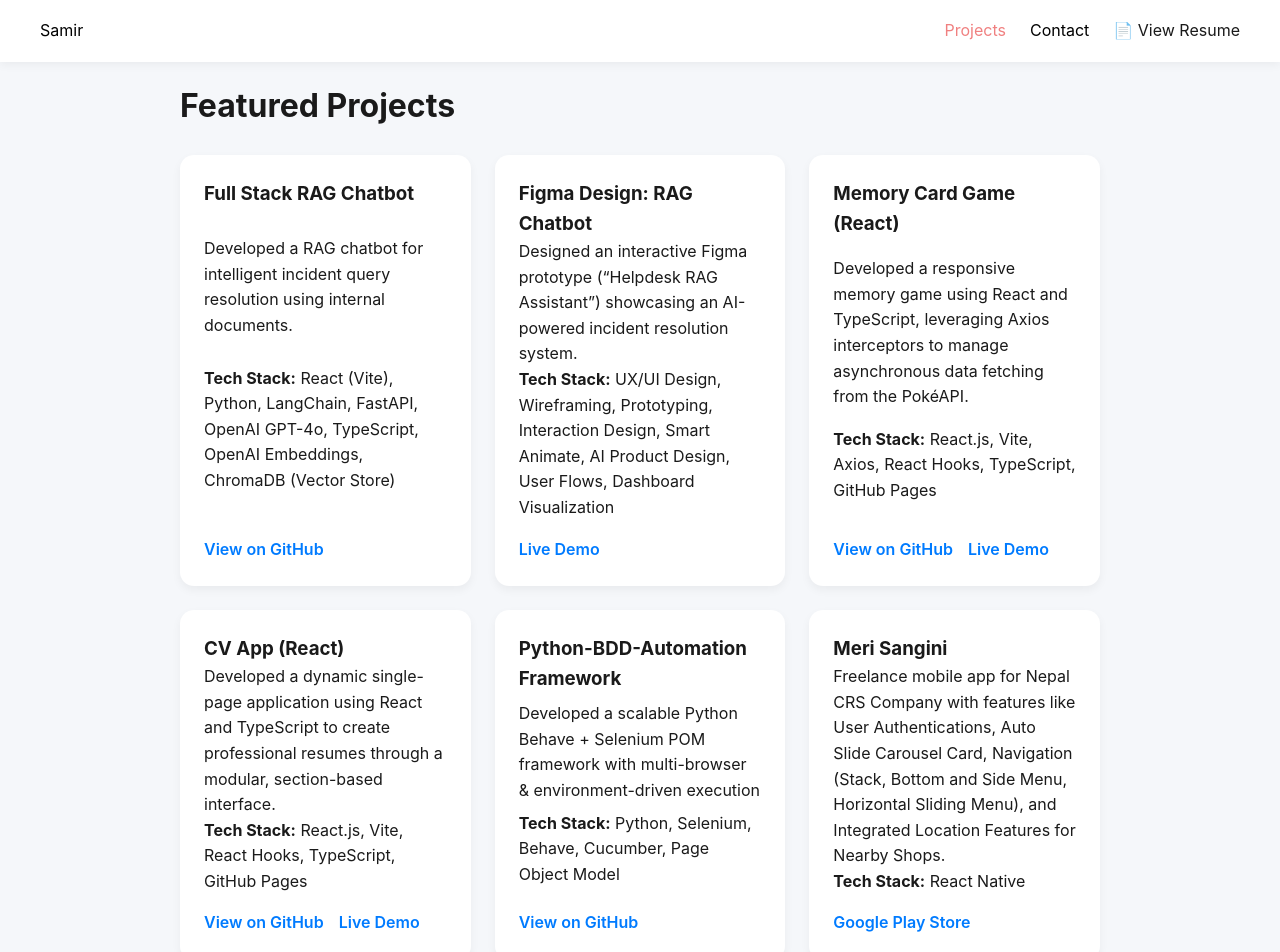
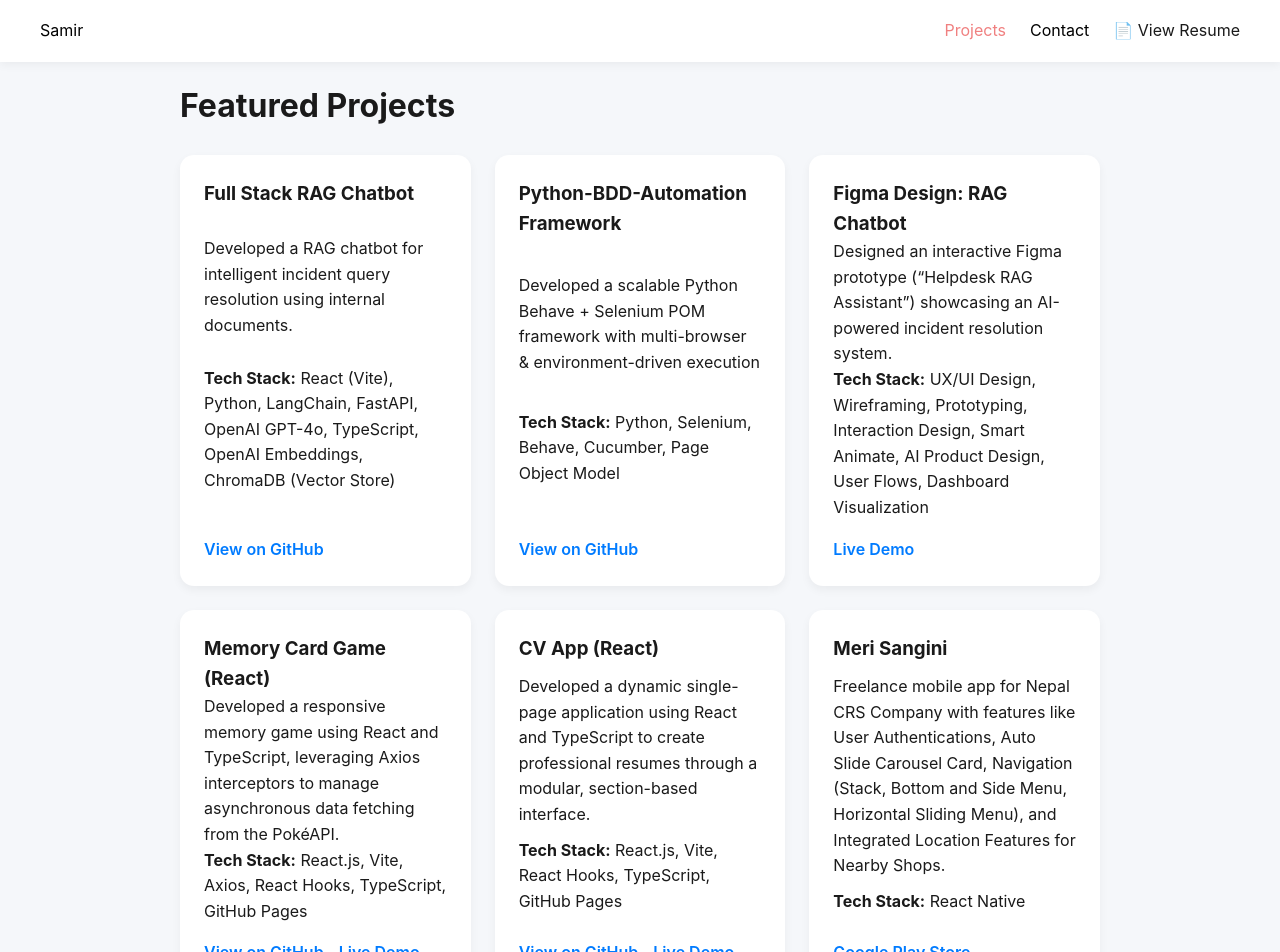
Before and after one commit to samirbhusal/personal-website, a React (Vite) app: page /projects in a window 1280 px wide. Shown: the top 952 px of the page. Built offline with nearby package versions, Linux system fonts and the light colour scheme.

Commit message:
fix: updated project data and resume

```diff
--- a/src/components/Projects.jsx
+++ b/src/components/Projects.jsx
@@ -25,7 +25,7 @@ export default function Projects() {
                   {proj.linkName ? proj.linkName : "View on GitHub"}
                 </a>
               )}
-                {proj.demo && (
+              {proj?.demo && (
                 <a
                   href={proj.demo}
                   target="_blank"
--- a/src/data/projectData.js
+++ b/src/data/projectData.js
@@ -15,6 +15,15 @@ export const projectsData = [
     ],
     github: "https://github.com/samirbhusal/fullstack-rag-app",
     demo: "", // leave empty if no demo
+    linkName: "View on GitHub",
+  },
+  {
+    title: "Python-BDD-Automation Framework",
+    description:
+      "Developed a scalable Python Behave + Selenium POM framework with multi-browser & environment-driven execution",
+    tags: ["Python", "Selenium", "Behave", "Cucumber", "Page Object Model"],
+    github: "https://github.com/samirbhusal/python-bdd-framework",
+    demo: "",
     linkName: "View on GitHub",
   },
   {
@@ -60,15 +69,7 @@ export const projectsData = [
     demo: "https://samirbhusal.github.io/cv-app/",
     linkName: "View on GitHub",
   },
-  {
-    title: "Python-BDD-Automation Framework",
-    description:
-      "Developed a scalable Python Behave + Selenium POM framework with multi-browser & environment-driven execution",
-    tags: ["Python", "Selenium", "Behave", "Cucumber", "Page Object Model"],
-    github: "https://github.com/samirbhusal/python-bdd-framework",
-    demo: "",
-    linkName: "View on GitHub",
-  },
+
   {
     title: "Meri Sangini",
     description:
```
Also changed, not shown: 1 other file (tests, documents, lock files or other folders). Lines whose indentation alone changed are shown as unchanged.
